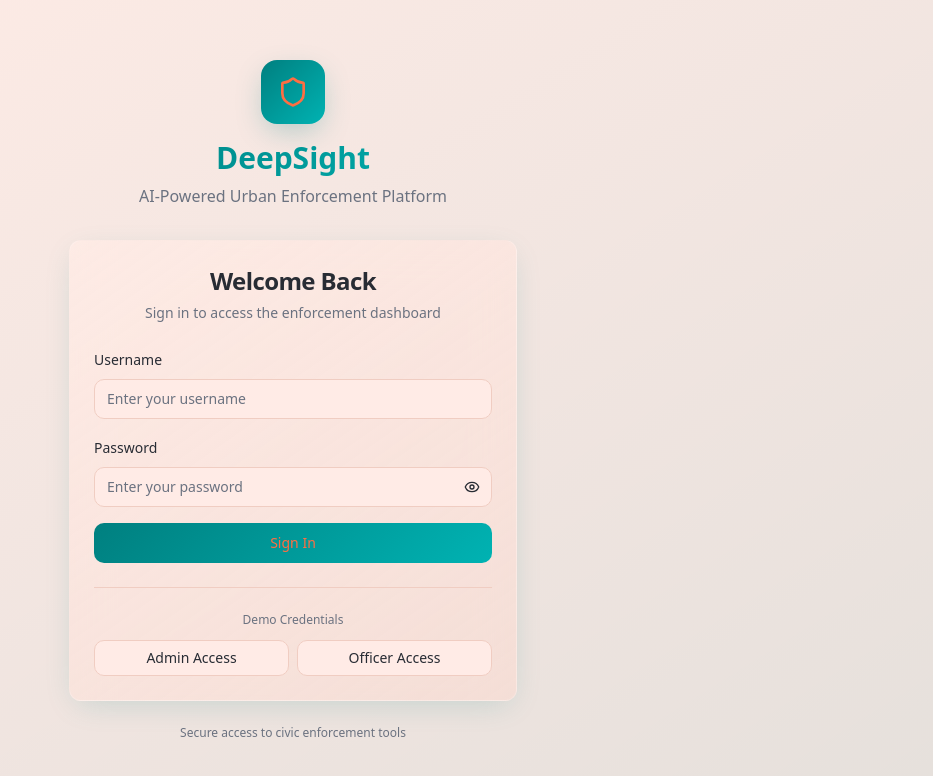
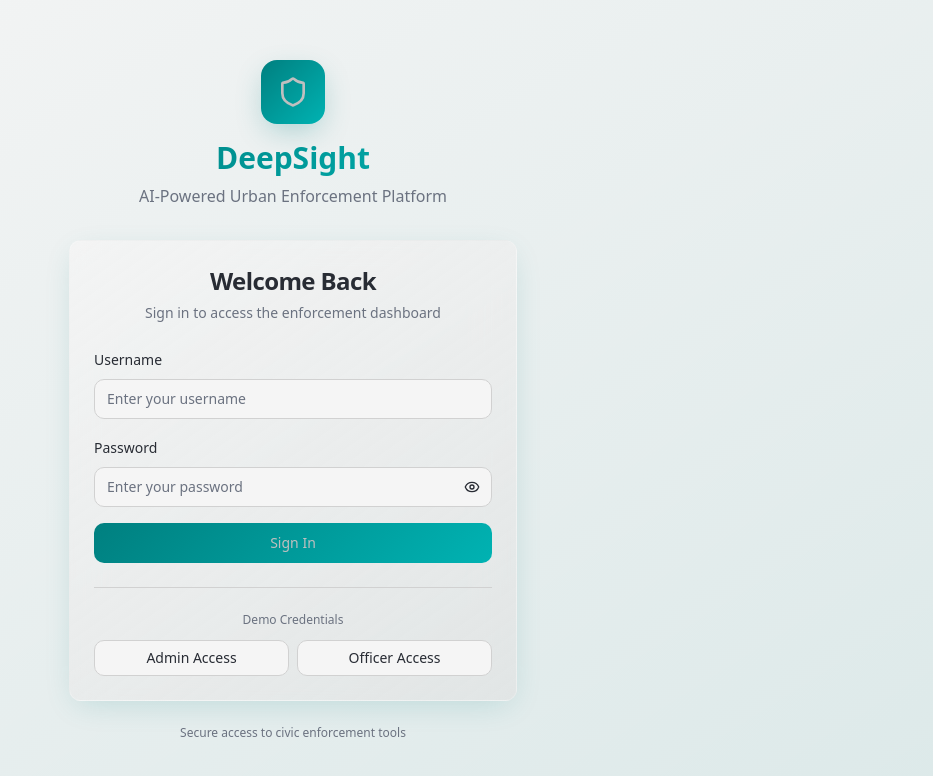
Before and after one commit to Rithinram/deepsight, a React (Vite) app: page / in a window 1280 px wide. Shown: the top 776 px of the page, without its empty margins (347-1280 px from the left). Built offline with nearby package versions, Linux system fonts and the light colour scheme.

Commit message:
Update colors to silver
Change burnt orange elements to silver (#C0C0C0) in the theme configuration.

```diff
--- a/src/index.css
+++ b/src/index.css
@@ -8,26 +8,26 @@ All colors MUST be HSL for consistent theming.
 
 @layer base {
   :root {
-    /* Light Mode - Burnt Orange & Deep Teal Theme */
-    --background: 14 100% 95%; /* Light burnt orange background */
+    /* Light Mode - Silver & Deep Teal Theme */
+    --background: 0 0% 96%; /* Light silver background */
     --foreground: 220 13% 18%;
 
-    --card: 14 100% 95%; /* Light burnt orange cards */
+    --card: 0 0% 96%; /* Light silver cards */
     --card-foreground: 220 13% 18%;
 
-    --popover: 14 100% 95%; /* Light burnt orange popover */
+    --popover: 0 0% 96%; /* Light silver popover */
     --popover-foreground: 220 13% 18%;
 
     /* DeepSight Deep Teal Branding */
     --primary: 180 100% 25%; /* #008080 Deep Teal */
-    --primary-foreground: 14 100% 63%; /* Burnt orange text on teal */
+    --primary-foreground: 0 0% 75%; /* Silver text on teal */
     --primary-glow: 180 100% 35%;
     --primary-muted: 180 30% 85%;
 
-    --secondary: 14 80% 90%; /* Light burnt orange secondary */
+    --secondary: 0 0% 88%; /* Light silver secondary */
     --secondary-foreground: 220 13% 18%;
 
-    --muted: 14 80% 90%; /* Light burnt orange muted */
+    --muted: 0 0% 88%; /* Light silver muted */
     --muted-foreground: 220 9% 46%;
 
     --accent: 180 30% 85%; /* Light teal accent */
@@ -35,32 +35,32 @@ All colors MUST be HSL for consistent theming.
 
     /* Status Colors */
     --success: 142 76% 36%;
-    --success-foreground: 14 100% 63%; /* Burnt orange text */
+    --success-foreground: 0 0% 75%; /* Silver text */
     --warning: 38 92% 50%;
-    --warning-foreground: 14 100% 63%; /* Burnt orange text */
+    --warning-foreground: 0 0% 75%; /* Silver text */
     --destructive: 0 84% 60%;
-    --destructive-foreground: 14 100% 63%; /* Burnt orange text */
+    --destructive-foreground: 0 0% 75%; /* Silver text */
 
-    --border: 14 60% 85%; /* Light burnt orange border */
-    --input: 14 60% 85%; /* Light burnt orange input */
+    --border: 0 0% 82%; /* Light silver border */
+    --input: 0 0% 82%; /* Light silver input */
     --ring: 180 100% 25%; /* Deep teal ring */
 
     --radius: 0.75rem;
 
     /* Sidebar Styling */
-    --sidebar-background: 14 90% 92%; /* Light burnt orange sidebar */
+    --sidebar-background: 0 0% 90%; /* Light silver sidebar */
     --sidebar-foreground: 220 13% 18%;
     --sidebar-primary: 180 100% 25%; /* Deep teal sidebar primary */
-    --sidebar-primary-foreground: 14 100% 63%; /* Burnt orange text */
+    --sidebar-primary-foreground: 0 0% 75%; /* Silver text */
     --sidebar-accent: 180 30% 85%; /* Light teal accent */
     --sidebar-accent-foreground: 180 100% 25%; /* Deep teal text */
-    --sidebar-border: 14 60% 80%; /* Burnt orange border */
+    --sidebar-border: 0 0% 78%; /* Silver border */
     --sidebar-ring: 180 100% 25%; /* Deep teal ring */
 
     /* Custom Gradients */
     --gradient-primary: linear-gradient(135deg, hsl(180, 100%, 25%) 0%, hsl(180, 100%, 35%) 100%);
-    --gradient-card: linear-gradient(145deg, hsl(14, 100%, 95%) 0%, hsl(14, 80%, 90%) 100%);
-    --gradient-glass: linear-gradient(145deg, hsl(14, 100%, 95%, 0.8) 0%, hsl(14, 80%, 90%, 0.6) 100%);
+    --gradient-card: linear-gradient(145deg, hsl(0, 0%, 96%) 0%, hsl(0, 0%, 88%) 100%);
+    --gradient-glass: linear-gradient(145deg, hsl(0, 0%, 96%, 0.8) 0%, hsl(0, 0%, 88%, 0.6) 100%);
 
     /* Shadows */
     --shadow-primary: 0 10px 30px -5px hsl(180, 100%, 25%, 0.3);
@@ -73,15 +73,15 @@ All colors MUST be HSL for consistent theming.
   }
 
   .dark {
-    /* Dark Mode - Black with Deep Teal & Burnt Orange Accents */
+    /* Dark Mode - Black with Deep Teal & Silver Accents */
     --background: 0 0% 0%; /* #000000 */
-    --foreground: 14 100% 63%; /* Burnt orange text on black */
+    --foreground: 0 0% 75%; /* Silver text on black */
 
     --card: 0 0% 5%;
-    --card-foreground: 14 100% 63%; /* Burnt orange text */
+    --card-foreground: 0 0% 75%; /* Silver text */
 
     --popover: 0 0% 5%;
-    --popover-foreground: 14 100% 63%; /* Burnt orange text */
+    --popover-foreground: 0 0% 75%; /* Silver text */
 
     /* DeepSight Deep Teal Branding - Dark Mode */
     --primary: 180 100% 35%; /* Brighter teal for dark bg */
@@ -90,10 +90,10 @@ All colors MUST be HSL for consistent theming.
     --primary-muted: 180 30% 25%;
 
     --secondary: 0 0% 10%;
-    --secondary-foreground: 14 100% 63%; /* Burnt orange text */
+    --secondary-foreground: 0 0% 75%; /* Silver text */
 
     --muted: 0 0% 10%;
-    --muted-foreground: 14 70% 70%; /* Lighter burnt orange */
+    --muted-foreground: 0 0% 70%; /* Lighter silver */
 
     --accent: 180 30% 15%; /* Dark teal accent */
     --accent-foreground: 180 100% 35%; /* Brighter teal text */
@@ -104,7 +104,7 @@ All colors MUST be HSL for consistent theming.
     --warning: 38 92% 55%;
     --warning-foreground: 0 0% 0%;
     --destructive: 0 84% 65%;
-    --destructive-foreground: 14 100% 63%; /* Burnt orange text */
+    --destructive-foreground: 0 0% 75%; /* Silver text */
 
     --border: 0 0% 15%;
     --input: 0 0% 15%;
@@ -112,11 +112,11 @@ All colors MUST be HSL for consistent theming.
 
     /* Sidebar - Dark Mode */
     --sidebar-background: 0 0% 3%;
-    --sidebar-foreground: 14 100% 63%; /* Burnt orange text */
+    --sidebar-foreground: 0 0% 75%; /* Silver text */
     --sidebar-primary: 180 100% 35%; /* Bright teal primary */
     --sidebar-primary-foreground: 0 0% 0%; /* Black text on teal */
     --sidebar-accent: 0 0% 10%;
-    --sidebar-accent-foreground: 14 100% 63%; /* Burnt orange text */
+    --sidebar-accent-foreground: 0 0% 75%; /* Silver text */
     --sidebar-border: 0 0% 15%;
     --sidebar-ring: 180 100% 35%; /* Bright teal ring */
 
```
